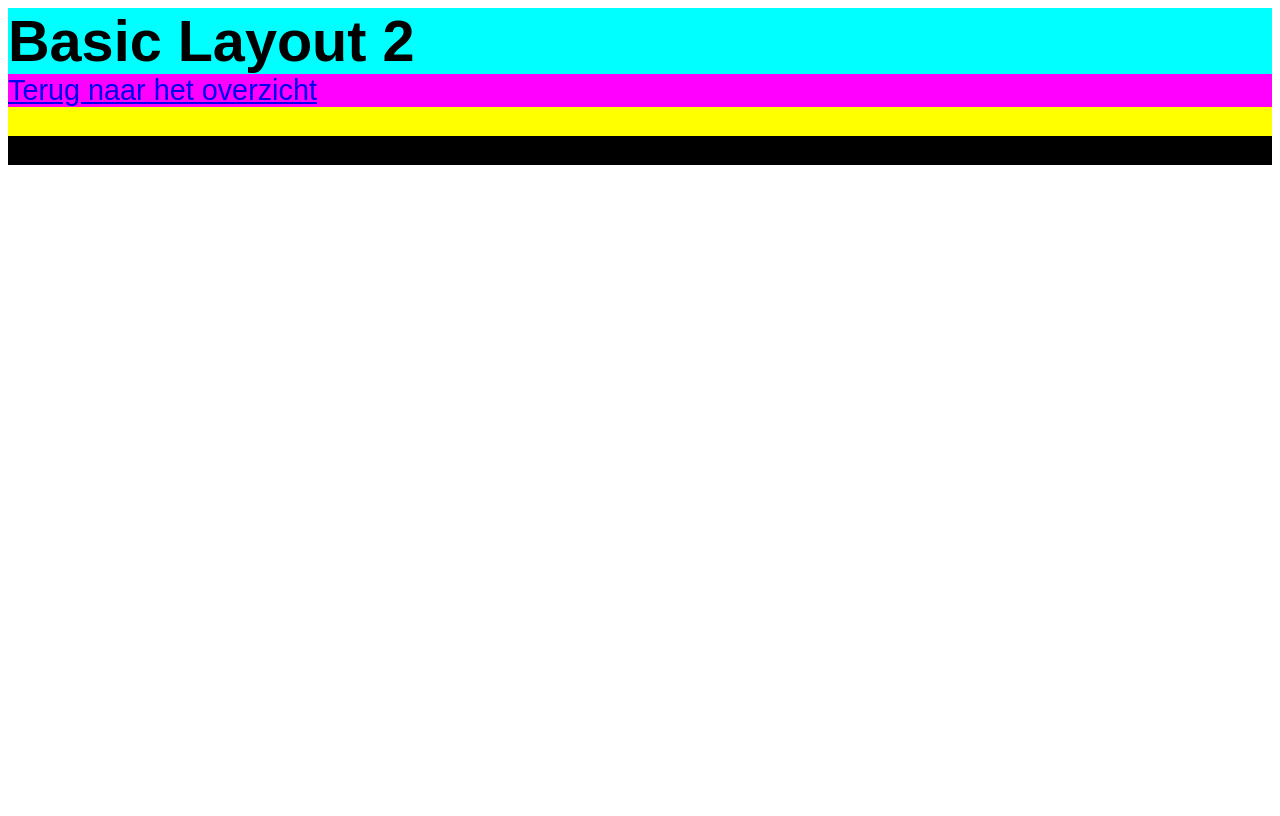
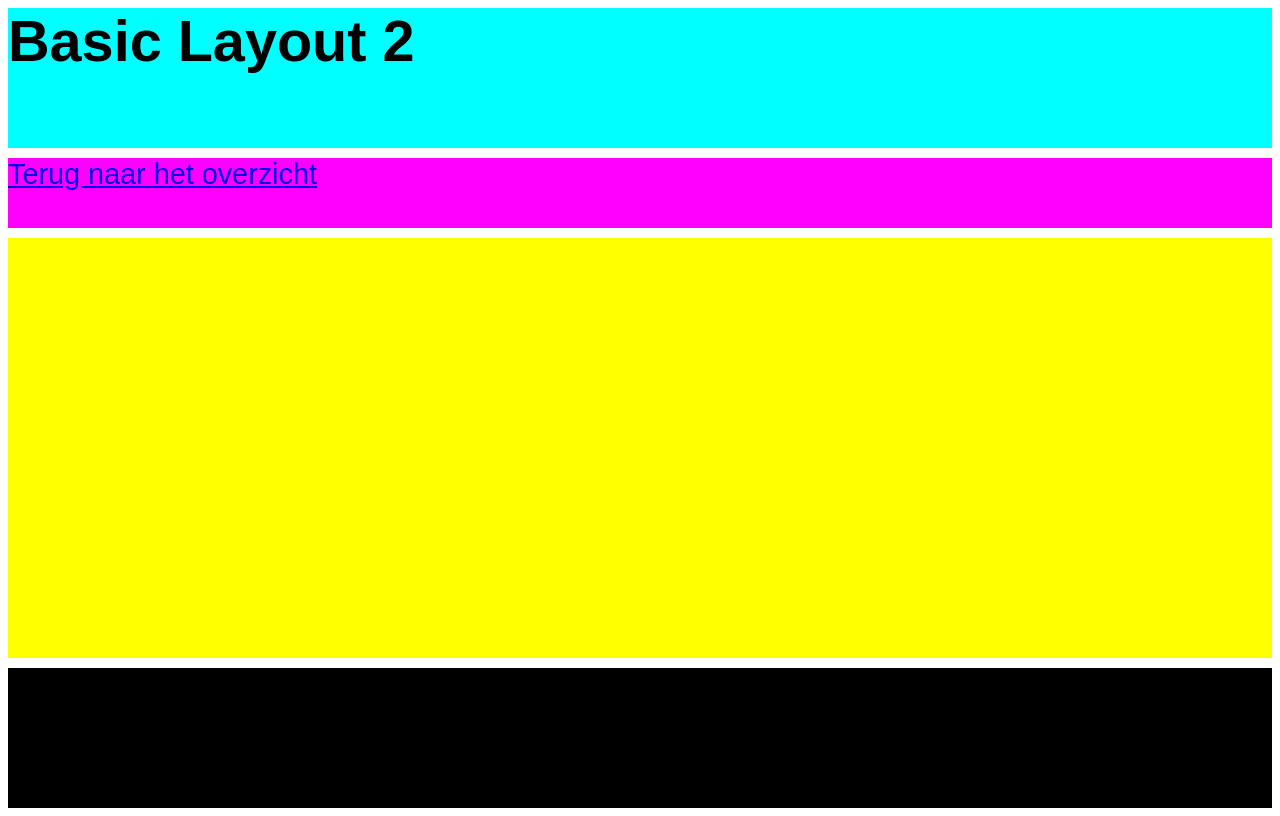
Before and after one commit to zombie0youssra/the-client-layout-in-css, a plain HTML site: page src/basic/basic-layout-2.html in a window 1280 px wide. Drawn offline with Linux system fonts and the light colour scheme.

Commit message:
layout go crazzyyy

```diff
--- a/src/basic/basic-layout-2.html
+++ b/src/basic/basic-layout-2.html
@@ -6,6 +6,29 @@
     <title>Basic Layout 2</title>
     <link rel="stylesheet" href="../style.css" />
     <style>
+      body{
+        display: grid;
+        grid-template-columns: 1fr;
+        grid-template-rows: 1fr 0.5fr 3fr 1fr;
+        grid-template-areas:
+         "header"
+         "nav"
+         "content"
+         "footer";
+        gap:10px ;
+      }
+      header{
+        grid-area: header;
+      }
+      nav{
+        grid-area: nav;
+      }
+      main{
+        grid-area: content;
+      }
+      footer{
+        grid-area: footer;
+      }
       /* Doe hier jouw ding! */
     </style>
   </head>
```
Also changed, not shown: src/basic/basic-layout-1.html (+29 -0 lines), src/basic/basic-layout-3.html (+22 -0 lines).
